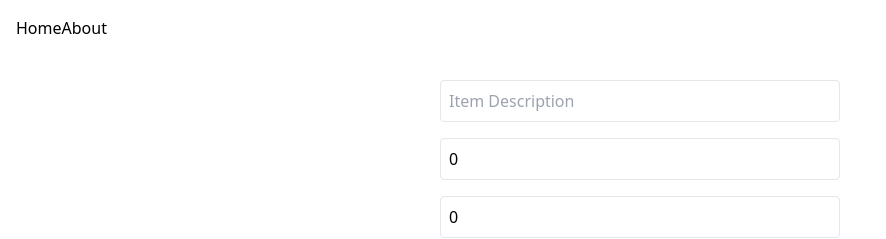
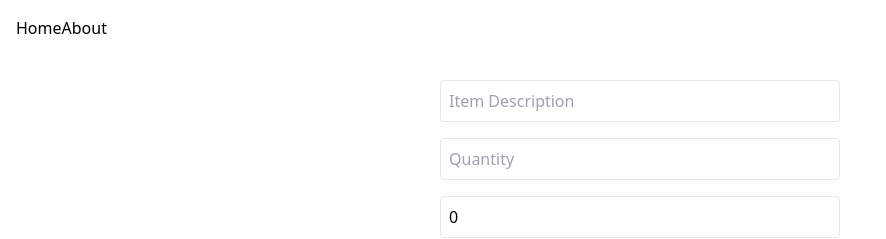
Before and after one commit to cabdikariim242/calculation-proj, a Vue app: page / in a window 1280 px wide. Shown: the top 239 px of the page, without its empty margins (0-886 px from the left). Built offline with nearby package versions, Linux system fonts and the light colour scheme.

Commit message:
checking flex row

```diff
--- a/src/views/HomeView.vue
+++ b/src/views/HomeView.vue
@@ -9,9 +9,9 @@
     />
     <input
       v-model.number="quantity"
-      type="number"
+      type="text"
       placeholder="Quantity"
-      class="border p-2 rounded w-full"
+      class="border p-2  rounded w-full"
     />
     <input
       v-model.number="price"
@@ -21,7 +21,7 @@
     />
 
     <!-- Add Button -->
-    <button @click="addItem" class="bg-blue-600 text-white px-4 py-2 rounded">
+    <button @click="addItem" class="bg-blue-600 text-white px-4 py-2 rounded ">
       Add Item
     </button>
 
@@ -29,14 +29,18 @@
     <div v-for="(item, index) in items" :key="index" class="border p-2 rounded bg-gray-50 flex gap-10">
       <p>
         <span>Quantity:</span>
-        <strong>{{ item.description }}</strong></p>
+        <strong class="w-full">{{ item.description }}</strong></p>
 
       <p>
-        <span>Quantity:</span>
+        <span c>Quantity:</span>
         {{ item.quantity }}
       </p>
       <p>
         <span>Price:</span>
+        ${{ item.price }}
+      </p>
+      <p>
+        <span>total:</span>
         ${{ item.price }}
       </p>
     </div>
@@ -51,7 +55,7 @@ export default {
   data() {
     return {
       description: '',
-      quantity: 0,
+      quantity: '',
       price: 0,
       items: [],
       total: 0
@@ -74,7 +78,7 @@ export default {
 
       // clear inputs
       this.description = '';
-      this.quantity = 0;
+      this.quantity = '';
       this.price = 0;
 
       // update total
```
